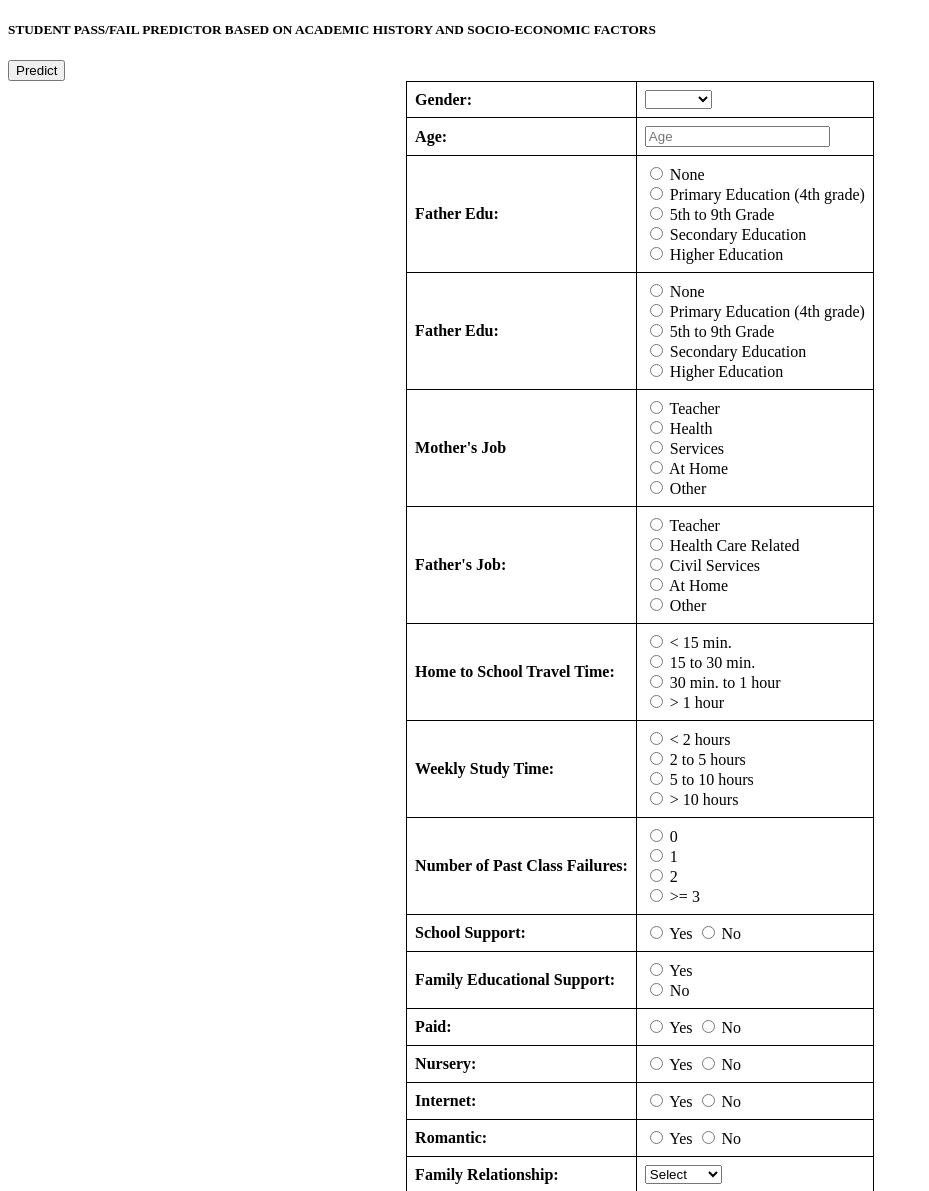
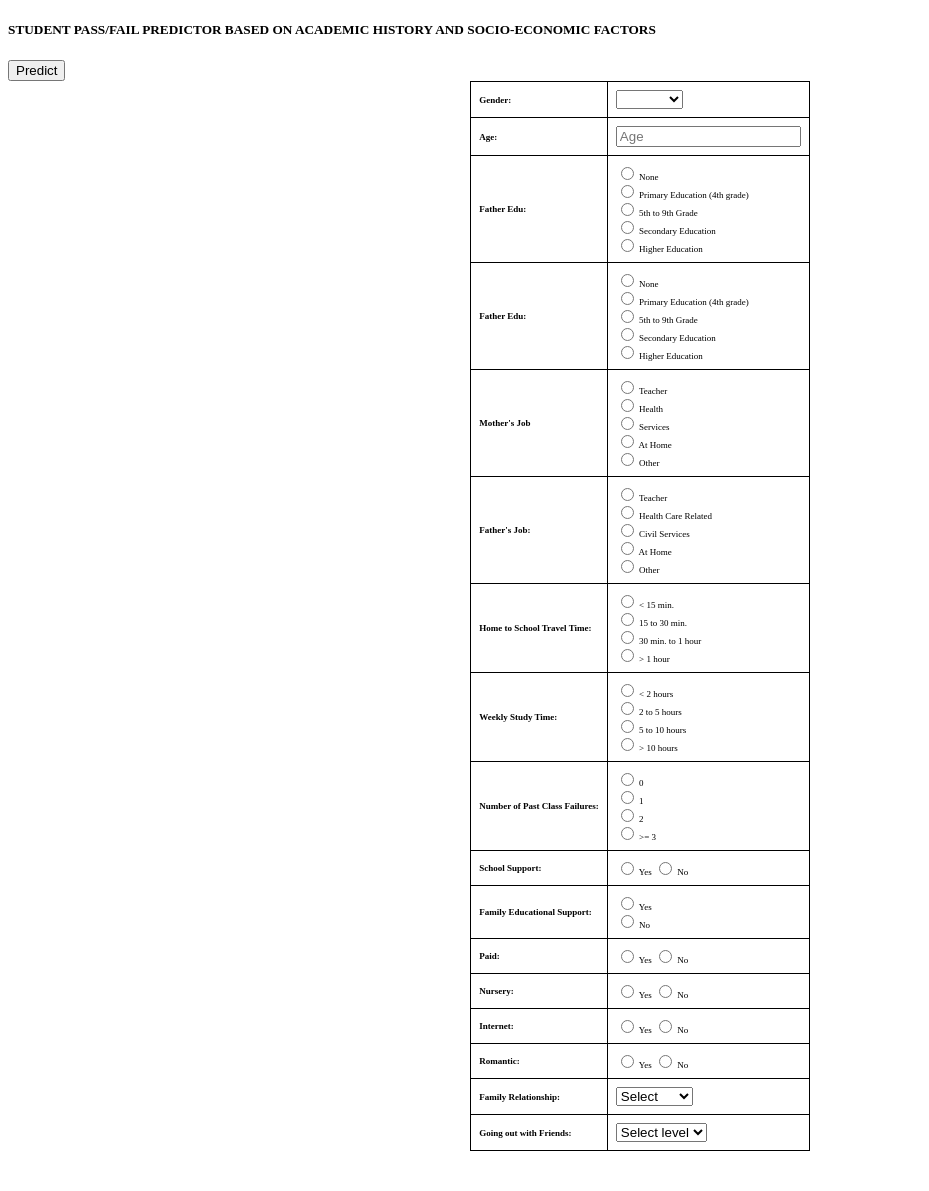
Before and after one commit to Mulugeek/mystudentsmlmodel, a Flask app: page / in a window 1280 px wide. Shown: the top 1191 px of the page, without its empty margins (0-929 px from the left). After the commit the page ends 1151 px from the top, so only its background shows below. Run offline with Flask 2, Linux system fonts and the light colour scheme; parts of the project's set-up code (start-up, migrations or seed data) failed here and were passed over.

Commit message:
Update index.html

```diff
--- a/templates/index.html
+++ b/templates/index.html
@@ -17,6 +17,7 @@
     border: 1px solid black; /* Add borders to cells */
     padding: 8px; /* Add padding to cells */
     text-align: left; /* Center align text in cells */
+    font-size: 9px;
   }
 </style>
 </head>
```
